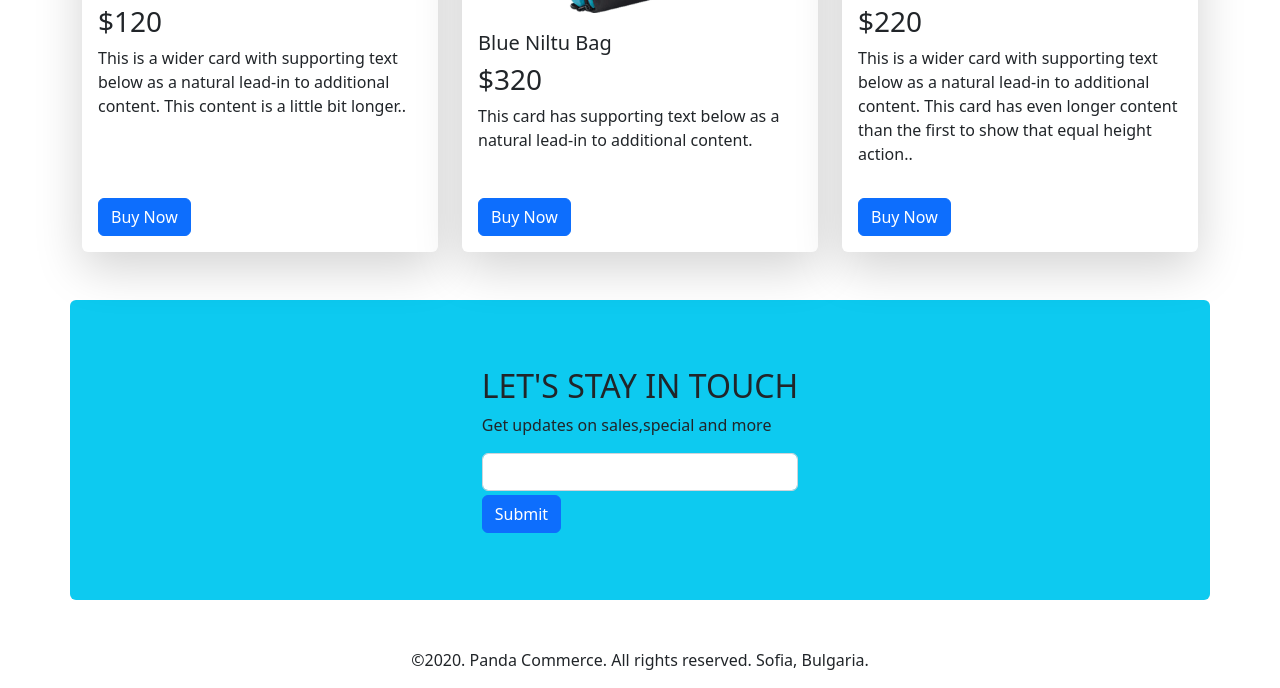
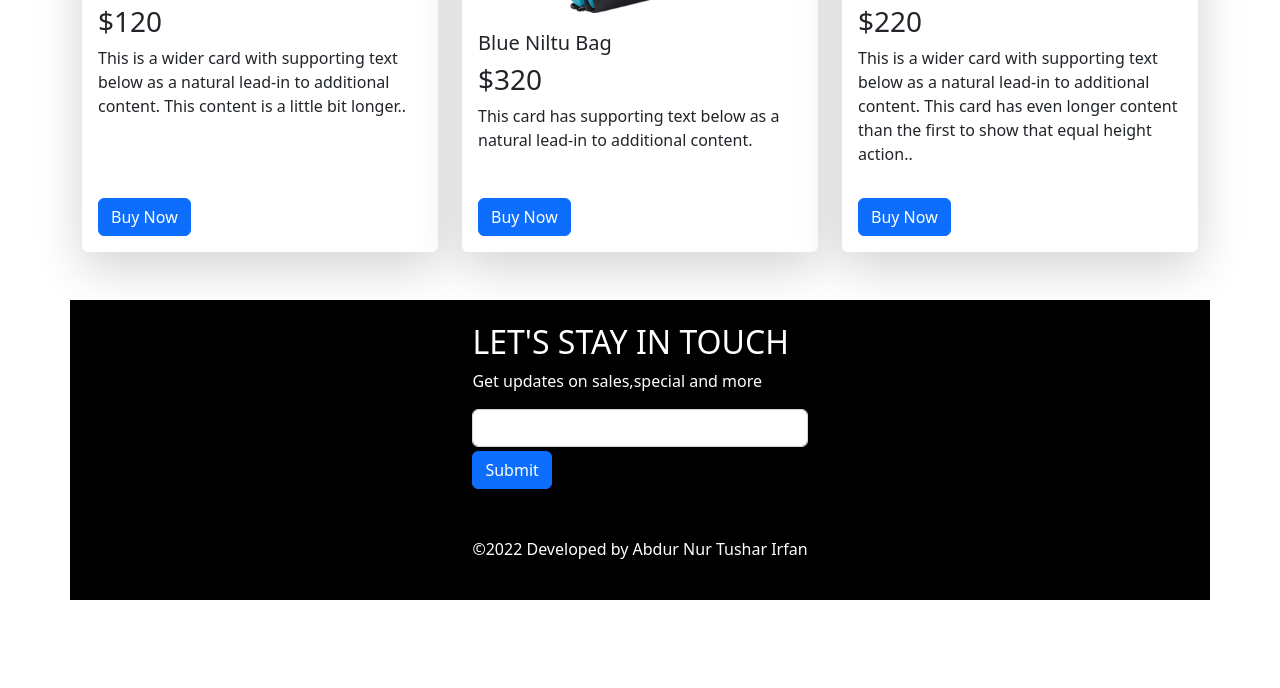
Before and after one commit to Abdur-Nur-Tushar-Irfan/panda-commerce-bootstrap, a plain HTML site: page index.html in a window 1280 px wide. Shown: the part 1941-2629 px from the top of the page. After the commit the page ends 2541 px from the top, so only its background shows below. Drawn offline with nearby package versions, Linux system fonts and the light colour scheme.

Commit message:
complete of my panda commerce

```diff
--- a/index.html
+++ b/index.html
@@ -177,7 +177,8 @@
                     <div class="card-body">
                         <h5 class="card-title">Red Laltu Bag</h5>
 
-                        <p class="card-text">This is a wider card with supporting text below as a natural lead-in to
+                        <p class="card-text">This is a wider card with supporting text below as a
+                            natural lead-in to
                             additional content. This content is a little bit longer..</p>
                         <h3>$320</h3>
 
@@ -276,7 +277,7 @@
     <!-- bag section end -->
     <!-- submit section start -->
     <section id="subsribe" style="height: 300px"
-        class="container bg-info d-flex justify-content-center align-items-center rounded">
+        class="container bg-black d-flex justify-content-center align-items-center text-white">
         <div>
             <h2>LET'S STAY IN TOUCH</h2>
             <p>Get updates on sales,special and more</p>
@@ -290,13 +291,14 @@
 
                 <button type="submit" class="btn btn-primary">Submit</button>
             </form>
+            <p class="text-center pt-5">©2022 Developed by Abdur Nur Tushar Irfan</p>
 
         </div>
+
+
+
     </section>
-    <!-- submit section end -->
-    <footer class="mt-5">
-        <p class="text-center">©2020. Panda Commerce. All rights reserved. Sofia, Bulgaria.</p>
-    </footer>
+
 
     <script src="https://cdn.jsdelivr.net/npm/bootstrap@5.2.0/dist/js/bootstrap.bundle.min.js"
         integrity="sha384-A3rJD856KowSb7dwlZdYEkO39Gagi7vIsF0jrRAoQmDKKtQBHUuLZ9AsSv4jD4Xa"
```
